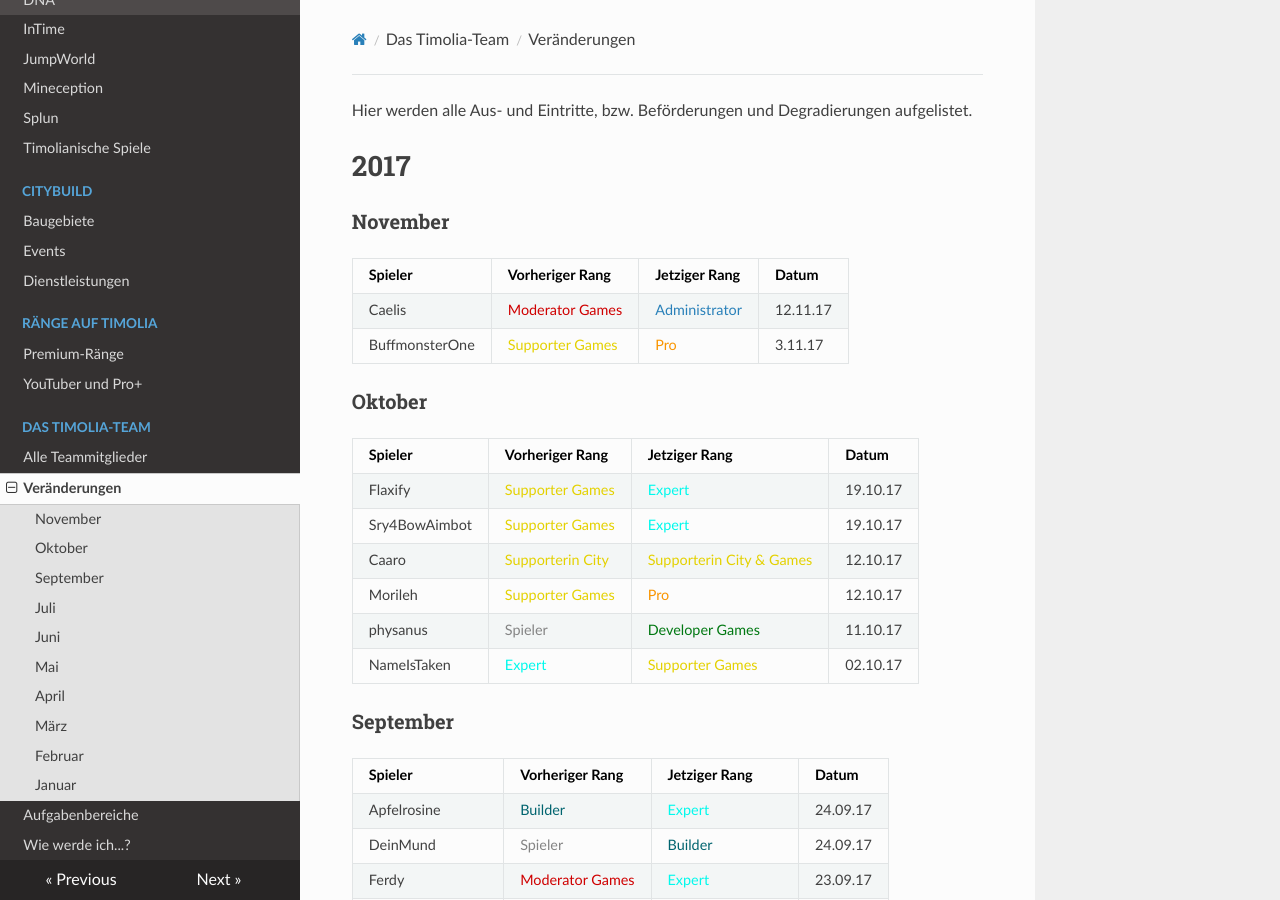
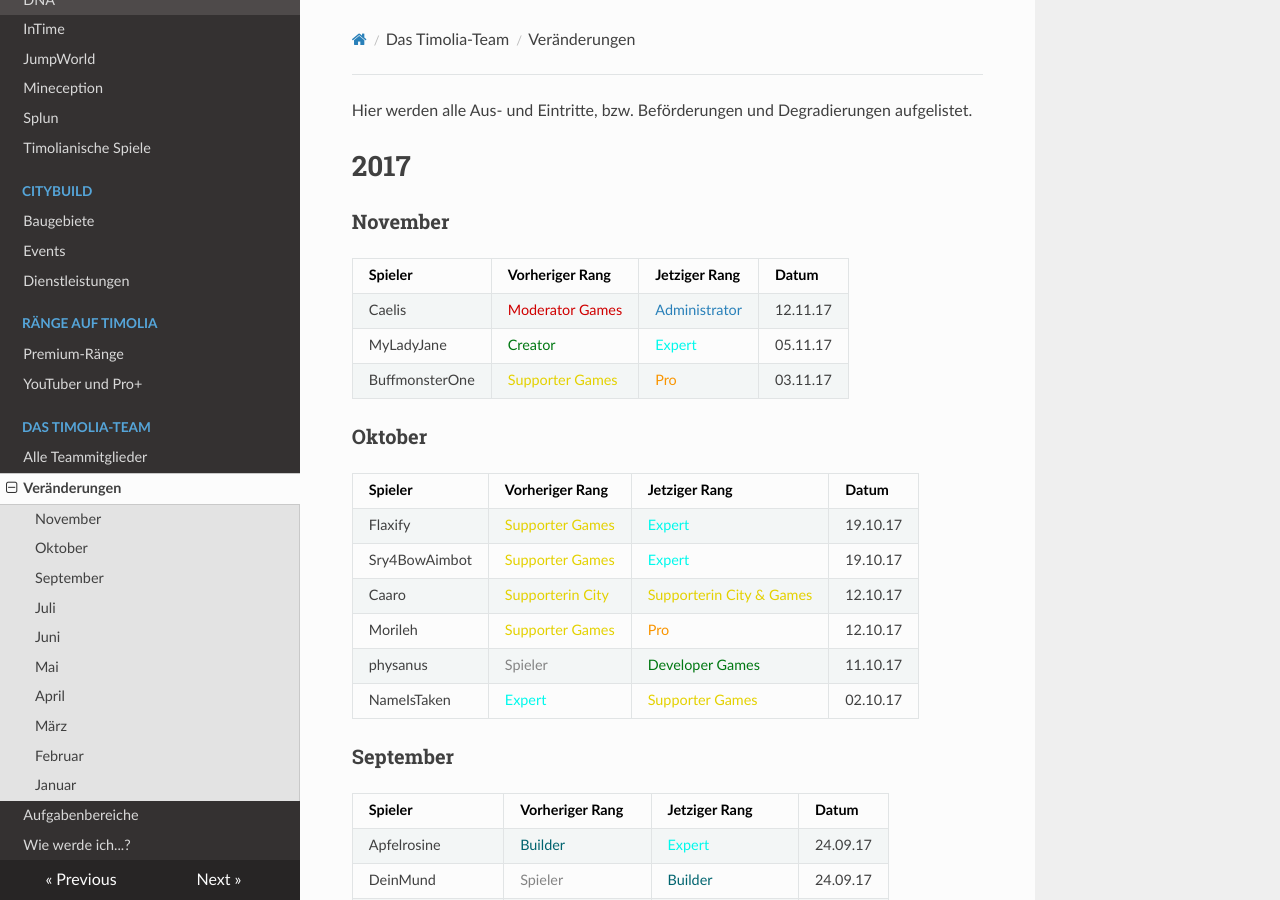
Before and after one commit to TimoliaDE/HowTo, an MkDocs documentation site: the page built from docs/team/changes.md, in a window 1280 px wide and 900 px high. Built offline with MkDocs 1.6.1, drawn with Linux system fonts in a browser that asks for light colours; nearby versions of some CDN libraries; old or Windows-style settings are respelled for this version of MkDocs.

Commit message:
Update changes.md

```diff
--- a/docs/team/changes.md
+++ b/docs/team/changes.md
@@ -6,7 +6,8 @@ Hier werden alle Aus- und Eintritte, bzw. Beförderungen und Degradierungen aufg
 | Spieler | Vorheriger Rang | Jetziger Rang | Datum |
 | ------ | ------ | ------ | ------ |
 |Caelis | <span style="color:#CF0101">Moderator Games</span> | <span style="color:#2980b9">Administrator</span> | 12.11.17 |
-|BuffmonsterOne | <span style="color:#E4D100">Supporter Games</span> | <span style="color:#F99500">Pro</span>  | 3.11.17 |
+|MyLadyJane | <span style="color:#007812">Creator</span> | <span style="color:#00F9EC">Expert</span> | 05.11.17 |
+|BuffmonsterOne | <span style="color:#E4D100">Supporter Games</span> | <span style="color:#F99500">Pro</span>  | 03.11.17 |
 
 ###<strong>Oktober</strong>
 | Spieler | Vorheriger Rang | Jetziger Rang | Datum |
```
